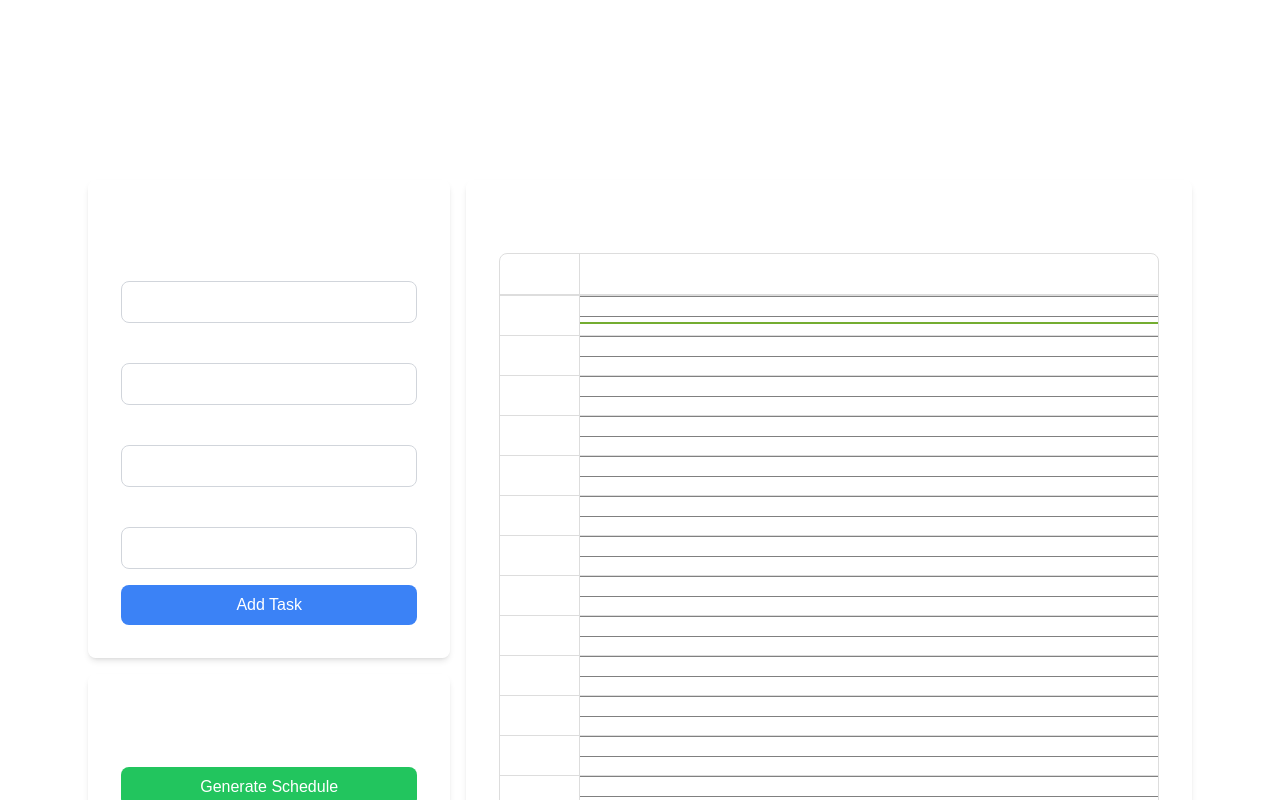
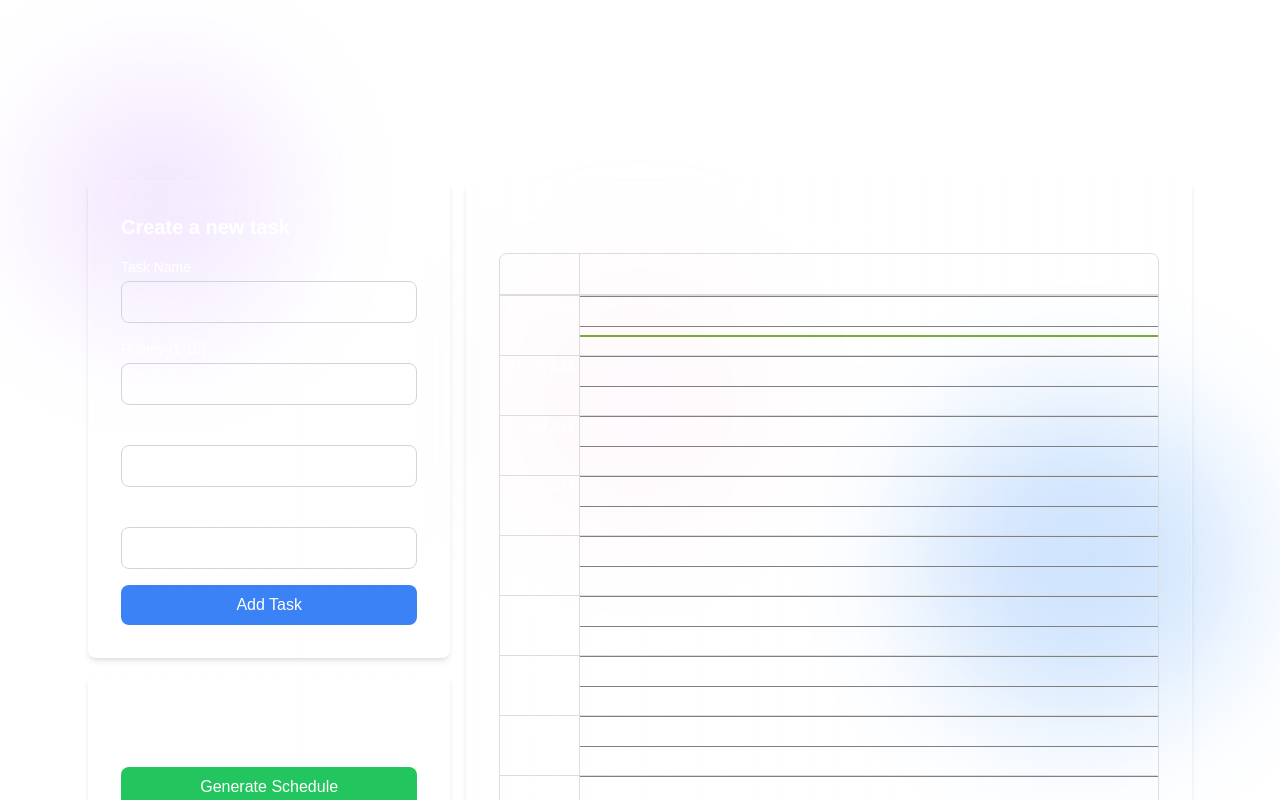
Before and after one commit to xiec1377/task-scheduler, a Next.js app in the folder frontend/: page / in a window 1280 px wide. Shown: the top 800 px of the page. Built offline with nearby package versions, Linux system fonts and the light colour scheme.

Commit message:
style: card gradient

```diff
--- a/frontend/app/globals.css
+++ b/frontend/app/globals.css
@@ -30,6 +30,10 @@ body {
 
 .rbc-timeslot-group>.rbc-time-slot {
   /* border-bottom: 1px solid rgb(209, 209, 209) !important; */
+}
+
+.rbc-timeslot-group {
+  min-height: 60px !important;
 }
 
 .rbc-time-view {
--- a/frontend/components/TaskForm.tsx
+++ b/frontend/components/TaskForm.tsx
@@ -133,12 +133,17 @@ export default function TaskForm() {
 
   return (
     <div className="w-[90vw] p-6 flex flex-col items-center gap-4">
+       <div className="fixed inset-0 ">
+        <div className="absolute top-20 left-10 w-60 h-60 bg-purple-400 rounded-full opacity-20 blur-3xl"></div>
+        <div className="absolute bottom-20 right-10 w-80 h-80 bg-blue-400 rounded-full opacity-30 blur-3xl"></div>
+        <div className="absolute top-1/2 left-1/2 w-72 h-72 bg-pink-200 rounded-full opacity-10 blur-3xl transform -translate-x-1/2 -translate-y-1/2"></div>
+      </div>
       <h1 className="w-full text-3xl font-bold text-center text-white mb-6">
         Task Scheduler
       </h1>
       <div className="w-full flex flex-row items-start justify-center gap-4">
         <div className="w-1/3 flex flex-col items-start gap-4">
-          <div className="bg-white/20 backdrop-blur-md border border-white/20 shadow-lg rounded-lg p-8 shadow-md rounded-lg p-6 w-full">
+          <div className="bg-gradient-to-r from-white/10 to-transparent backdrop-blur-md border border-white/20 shadow-lg rounded-lg p-8 shadow-md rounded-lg p-6 w-full">
             <h2 className="text-xl font-semibold text-white mb-4">
               Create a new task
             </h2>
@@ -217,7 +222,7 @@ export default function TaskForm() {
               </button>
             </div>
           </div>
-          <div className="bg-white/20 backdrop-blur-md border border-white/20 shadow-lg rounded-lg p-8 shadow-md rounded-lg p-6 w-full">
+          <div className="bg-gradient-to-r from-white/10 to-transparent backdrop-blur-md border border-white/20 shadow-lg rounded-lg p-8 shadow-md rounded-lg p-6 w-full">
             <h2 className="text-xl font-semibold text-white mb-4">Todos</h2>
             <ul className="space-y-2">
               {tasks.map((task, index) => (
@@ -251,7 +256,7 @@ export default function TaskForm() {
           startAccessor="start"
           endAccessor="end"
           view="day"
-          className="bg-white/20 backdrop-blur-md border border-white/20 shadow-lg rounded-lg p-8 shadow-md rounded-lg p-6 w-2/3 h-[100vh] text-white"
+          className="bg-gradient-to-r from-white/10 to-transparent backdrop-blur-md border border-white/20 shadow-lg rounded-lg p-8 shadow-md rounded-lg p-6 w-2/3 h-[100vh] text-white"
         />
       </div>
 
```
